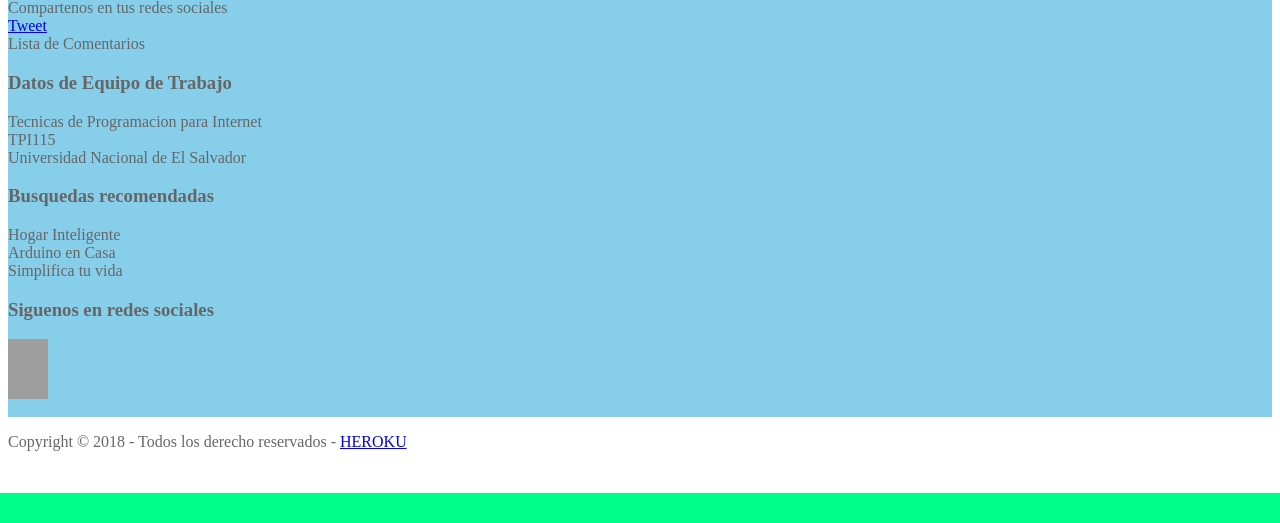
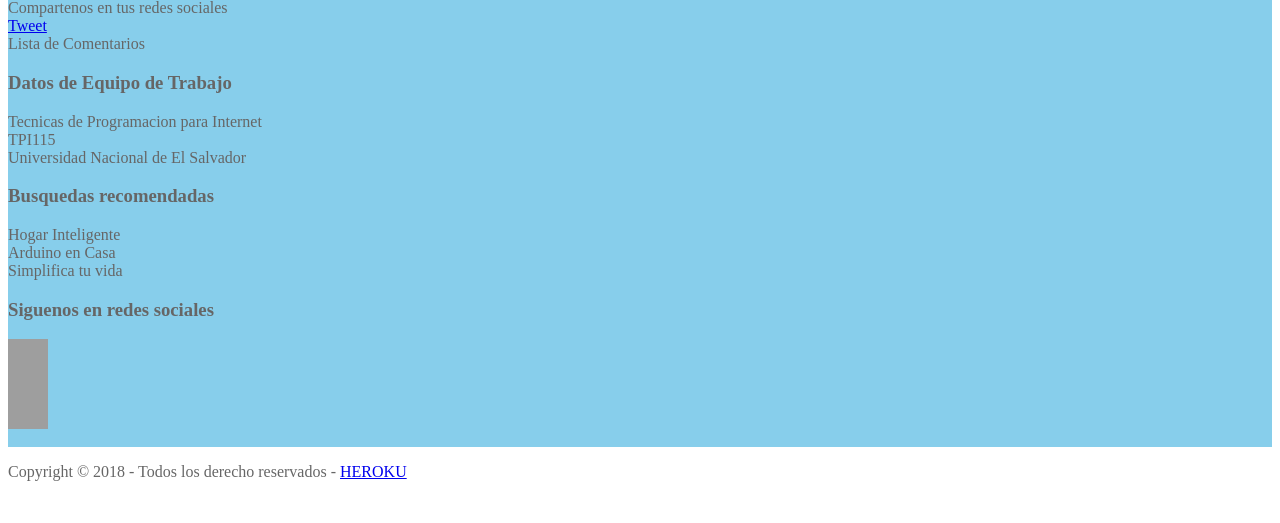
Before and after one commit to Marco97fl/ProyectoParcial, a Django app: a page that uses arduino/templates/base/base.html in a window 1280 px wide. Shown: the part 1733-2256 px from the top of the page. Before the commit the page ends 2226 px from the top, so only its background shows below. Run offline with Django 3.2, Linux system fonts and the light colour scheme; some libraries are stand-ins or nearby versions; grey boxes are pictures that could not be loaded.

Commit message:
arreglo footer

```diff
--- a/arduino/templates/base/base.html
+++ b/arduino/templates/base/base.html
@@ -340,8 +340,9 @@ window.___gcfg = {lang: 'es'};
       </section>
       <section id="redes-s">
         <h3 class="est"> Siguenos en redes sociales</h3>
-        <div class="fori" ><a href="https://www.facebook.com/domoarduino" target="_blank"><img src="{% static 'admin/img/f.ico' %}"  width="40" alt=""></a></div>
-        <div class="fori"><a href=""><img src="{% static 'admin/img/t.ico' %}"  width="40" alt=""></a></div>
+        <div class="fori" ><a href="https://www.facebook.com/domoarduino" target="_blank"><img src="{% static 'admin/img/logofacebook.ico' %}"  width="40" alt="logo facebook"></a></div>
+        <div class="fori"><a href="https://twitter.com/domoarduino"><img src="{% static 'admin/img/t.ico' %}"  width="40" alt="logo twitter"></a></div>
+        <div class="fori" ><a href="https://instagram.com/domoarduino" target="_blank"><img src="{% static 'admin/img/logo_instagram.ico' %}"  width="40" alt="logo instagram"></a></div>
 
       </section>
     <br class="clear" />
```
Also changed, not shown: 4 other files.
